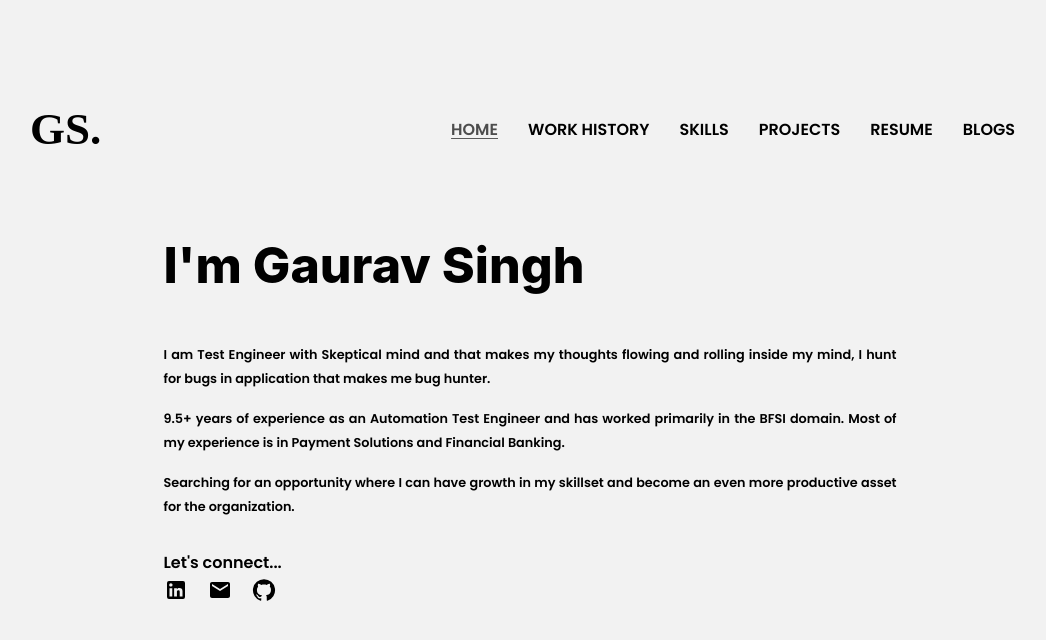
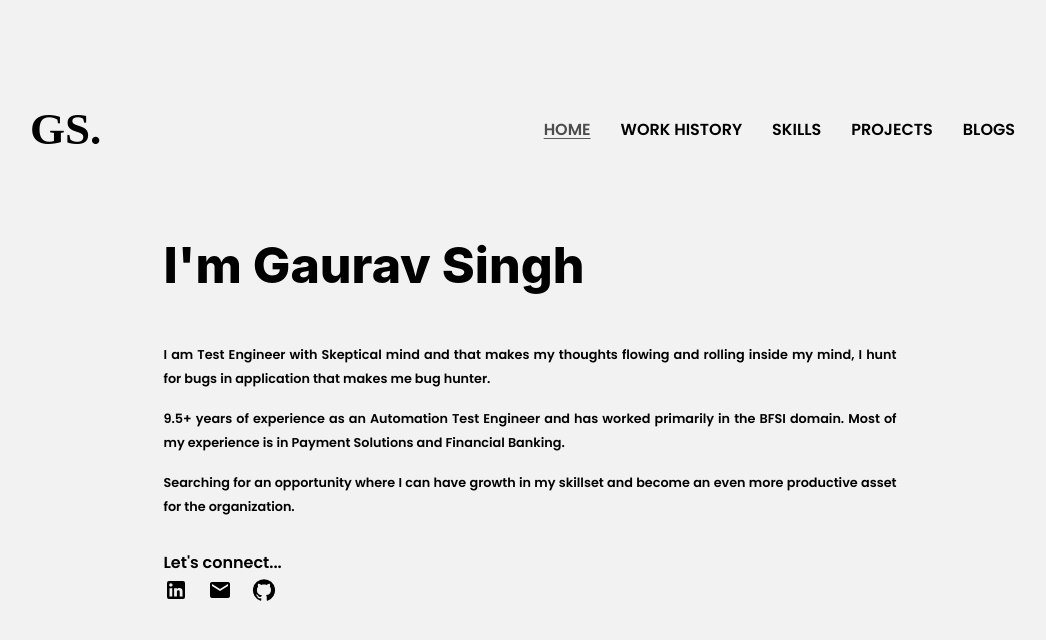
Before and after one commit to amitmishrra/gauravsingh, a React (Create React App) app: page /#/ in a window 1280 px wide. Shown: the top 640 px of the page, without its empty margins (110-1156 px from the left). Built offline with nearby package versions, Linux system fonts and the light colour scheme.

Commit message:
resume removed

```diff
--- a/src/Components/Navbar/index.jsx
+++ b/src/Components/Navbar/index.jsx
@@ -44,7 +44,7 @@ export default function Header() {
                         <li className='m-[30px] md:m-[15px]' onClick={navToggle}><NavLink onClick={()=>{setActiveIndex(1)}} className={activeIndex == 1 ? 'active_item ' : 'menu_item'} to={'/work-history'} > WORK HISTORY </NavLink></li>
                         <li className='m-[30px] md:m-[15px]' onClick={navToggle}><NavLink onClick={()=>{setActiveIndex(2)}} className={activeIndex == 2 ? 'active_item' : 'menu_item'} to={'/skills'} > SKILLS </NavLink></li>
                         <li className='m-[30px] md:m-[15px]' onClick={navToggle}><NavLink onClick={()=>{setActiveIndex(3)}} className={activeIndex == 3 ? 'active_item ' : 'menu_item'} to={'/projects'} > PROJECTS </NavLink></li>
-                        <li className='m-[30px] md:m-[15px]' onClick={navToggle}><NavLink onClick={()=>{setActiveIndex(4)}} className={activeIndex === 4 ? 'active_item ' : 'menu_item'} to={'/resume'} > RESUME </NavLink></li>
+                        {/* <li className='m-[30px] md:m-[15px]' onClick={navToggle}><NavLink onClick={()=>{setActiveIndex(4)}} className={activeIndex === 4 ? 'active_item ' : 'menu_item'} to={'/resume'} > RESUME </NavLink></li> */}
                         <li className='m-[30px] md:m-[15px]' onClick={navToggle}><NavLink onClick={()=>{setActiveIndex(5)}} className={activeIndex === 5 ? 'active_item ' : 'menu_item'} to={'/blogs'} > BLOGS </NavLink></li>
                     </ul>
                 </div>
```
